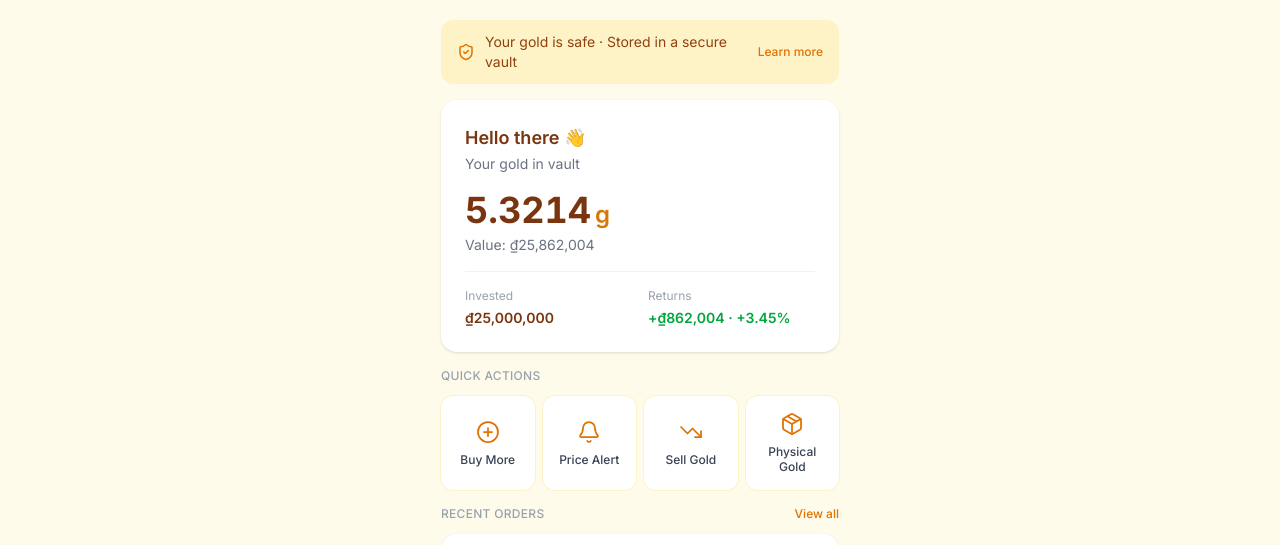
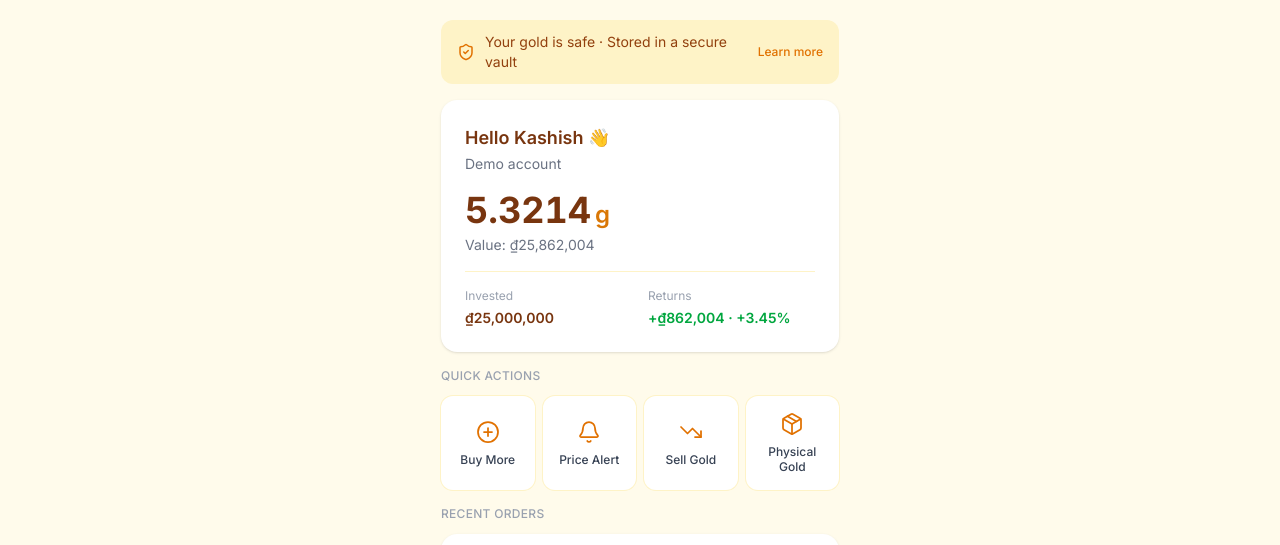
Before and after one commit to kamanocha/goldtrading, a Next.js app: page /portfolio in a window 1280 px wide. Shown: the top 545 px of the page. Built offline with nearby package versions, Linux system fonts and the light colour scheme; no server answers.

Commit message:
bug fixes v10

```diff
--- a/src/app/portfolio/page.tsx
+++ b/src/app/portfolio/page.tsx
@@ -1,5 +1,3 @@
-import { cookies } from "next/headers";
-import { createClient } from "@/lib/supabase/server";
 import { MobileContainer } from "@/components/layout/MobileContainer";
 import { TrustBanner } from "@/components/portfolio/TrustBanner";
 import { GoldHolding } from "@/components/portfolio/GoldHolding";
@@ -15,39 +13,8 @@ export const metadata = {
 };
 
 export default async function PortfolioPage() {
-  const cookieStore = await cookies();
-  const isDemoSession = cookieStore.get("gv_demo")?.value === "1";
-
-  const supabase = await createClient();
-  const {
-    data: { user },
-  } = await supabase.auth.getUser();
-
-  let holding = MOCK_HOLDING;
-  let orders: Order[] = MOCK_ORDERS as Order[];
-
-  // Only query Supabase when a real user is authenticated
-  if (user) {
-    try {
-      const { data: holdingData } = await supabase
-        .from("holdings")
-        .select("*")
-        .eq("user_id", user.id)
-        .single();
-
-      const { data: ordersData } = await supabase
-        .from("orders")
-        .select("*")
-        .eq("user_id", user.id)
-        .order("created_at", { ascending: false })
-        .limit(20);
-
-      if (holdingData) holding = holdingData;
-      if (ordersData && ordersData.length > 0) orders = ordersData;
-    } catch {
-      // Supabase not configured — keep mock data
-    }
-  }
+  const holding = MOCK_HOLDING;
+  const orders: Order[] = MOCK_ORDERS as Order[];
 
   return (
     <MobileContainer>
@@ -58,13 +25,13 @@ export default async function PortfolioPage() {
           grams={holding.grams}
           totalInvested={holding.total_invested}
           currentPrice={GOLD_PRICE_VND}
-          userName={isDemoSession ? "Kashish" : undefined}
-          isDemoSession={isDemoSession}
+          userName="Kashish"
+          isDemoSession={true}
         />
 
         <ActionGrid />
 
-        <OrderHistory orders={orders} isDemoSession={isDemoSession} />
+        <OrderHistory orders={orders} isDemoSession={true} />
 
         <div className="pb-24" />
       </div>
--- a/src/components/buy/PromoCodeInput.tsx
+++ b/src/components/buy/PromoCodeInput.tsx
@@ -18,7 +18,7 @@ export function PromoCodeInput() {
       setMessage(VALID_PROMO_CODES[trimmed]);
     } else {
       setStatus("invalid");
-      setMessage("Invalid promo code. Try GOLD10.");
+      setMessage("Invalid promo code.");
     }
   };
 
@@ -40,7 +40,7 @@ export function PromoCodeInput() {
             if (status !== "idle") setStatus("idle");
           }}
           onKeyDown={(e) => e.key === "Enter" && handleApply()}
-          placeholder="Promo code (e.g. GOLD10)"
+          placeholder="Promo code"
           className="flex-1 bg-transparent text-sm text-gold-900 placeholder-gold-300 outline-none"
           maxLength={20}
         />
--- a/src/components/portfolio/OrderHistory.tsx
+++ b/src/components/portfolio/OrderHistory.tsx
@@ -23,13 +23,10 @@ export function OrderHistory({ orders: initialOrders, isDemoSession }: OrderHist
 
   return (
     <div className="space-y-3">
-      <div className="flex items-center justify-between">
+      <div className="flex items-center">
         <p className="text-xs font-medium text-gray-400 uppercase tracking-wide">
           Recent orders
         </p>
-        <button className="text-xs font-medium text-amber-600 hover:text-amber-700 transition-colors">
-          View all
-        </button>
       </div>
 
       {orders.length === 0 ? (
```
